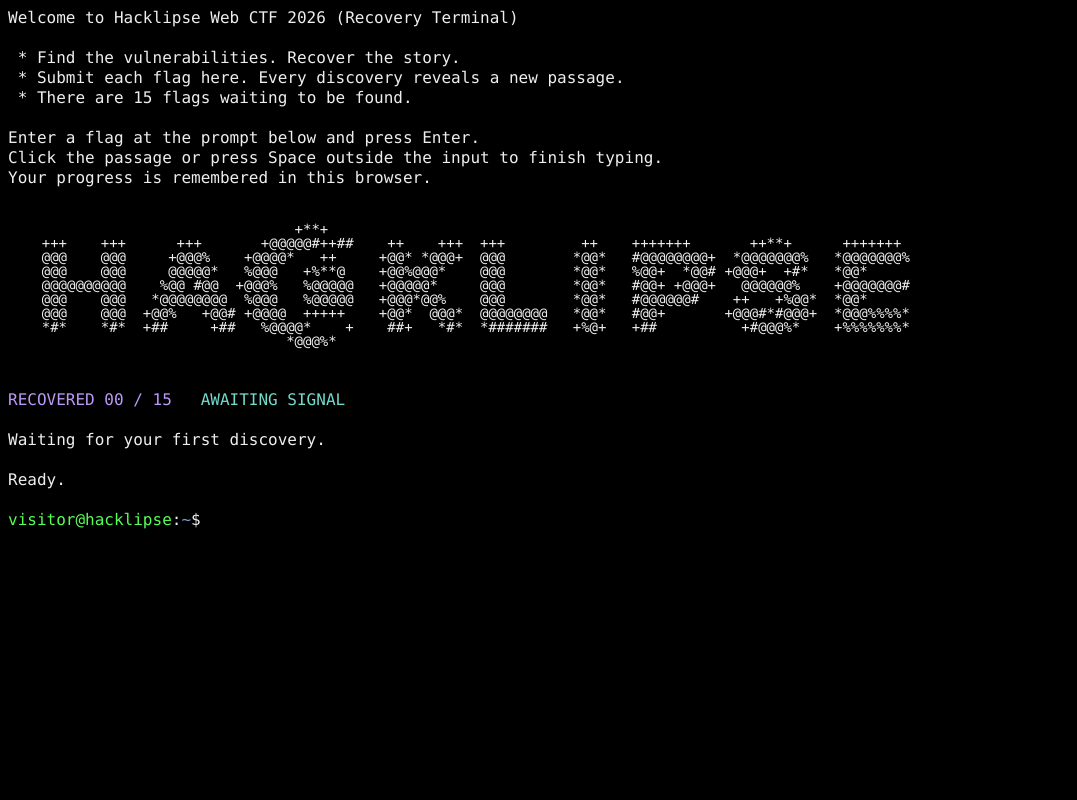
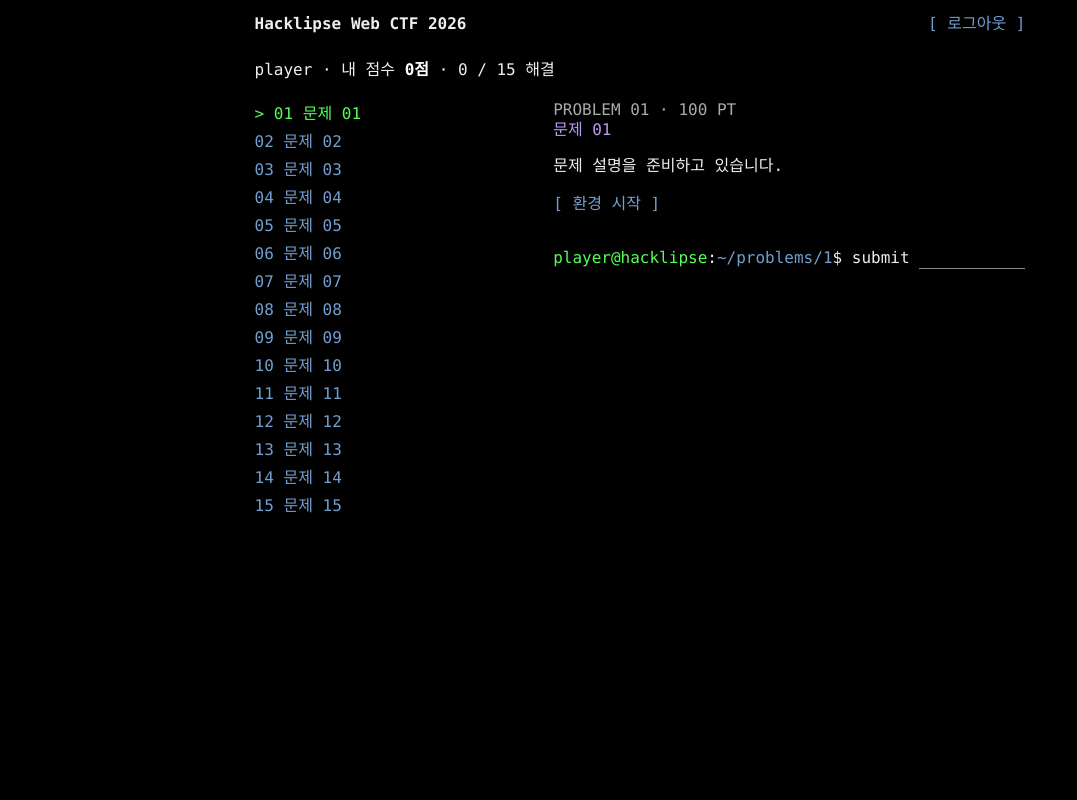
Before and after one commit to sua-h-lee/Hacklipse-Web-CTF-2026, a Flask app: page / in a window 1280 px wide. Shown: the whole page, without its empty margins (0-1077 px from the left). Run offline with Flask 3, Linux system fonts and the light colour scheme; the visitor is signed in with stand-in values (Sample User, id 1); data that the repository does not hold is empty; some web fonts are replaced.

Commit message:
Build participant login and challenge platform

```diff
--- a/app.py
+++ b/app.py
@@ -1,65 +1,6 @@
-import json
-import os
-import secrets
-import sqlite3
-from pathlib import Path
-from flask import Flask, jsonify, render_template, request, session
 from waitress import serve
 
-ROOT = Path(__file__).parent
-app = Flask(__name__, instance_relative_config=True)
-Path(app.instance_path).mkdir(exist_ok=True)
-key = Path(app.instance_path) / 'session.key'
-if not key.exists():
-    key.write_text(secrets.token_hex(32))
-    key.chmod(0o600)
-app.config.update(SECRET_KEY=os.environ.get('SECRET_KEY') or key.read_text(), SESSION_COOKIE_HTTPONLY=True, SESSION_COOKIE_SAMESITE='Lax', MAX_CONTENT_LENGTH=4096)
-DB = Path(app.instance_path) / 'progress.sqlite3'
-with sqlite3.connect(DB) as db:
-    db.execute('CREATE TABLE IF NOT EXISTS solves (player TEXT, flag_id INTEGER, PRIMARY KEY(player, flag_id))')
-FLAGS = json.loads(os.environ.get('CTF_FLAGS_JSON', '[]'))
-if FLAGS and (len(FLAGS) != 15 or not all(isinstance(f, str) and f and f.strip() == f for f in FLAGS) or len(set(FLAGS)) != 15):
-    raise ValueError('Configure exactly 15 distinct nonempty flags')
-PARTS = json.loads((ROOT / 'passage.json').read_text())
+from platform_server import app
 
-
-def state():
-    with sqlite3.connect(DB) as db:
-        count = db.execute('SELECT COUNT(*) FROM solves WHERE player=?', (session['player'],)).fetchone()[0]
-    attribution = 'The Moon and Sixpence\nW. Somerset Maugham' if count == 15 else None
-    return dict(count=count, parts=PARTS[:count], attribution=attribution)
-
-
-@app.get('/')
-@app.get('/submit')
-def index():
-    session.setdefault('player', secrets.token_hex(24))
-    session.setdefault('csrf', secrets.token_hex(24))
-    session.permanent = True
-    logo = (ROOT / 'ending_assets' / 'hacklipse_logo.txt').read_text(encoding='utf-8')
-    return render_template('submit.html', initial=state(), csrf=session['csrf'], logo=logo)
-
-
-@app.post('/submit')
-def submit():
-    if 'player' not in session or not secrets.compare_digest(request.headers.get('X-CSRF-Token', ''), session.get('csrf', 'missing')):
-        return jsonify(message='페이지를 새로고침해주세요.'), 403
-    if state()['count'] == 15:
-        return jsonify(message='Recovery complete. Submissions are closed.'), 409
-    if not FLAGS:
-        return jsonify(message='서버의 정답 플래그 설정 대기 중입니다.'), 503
-    data = request.get_json(silent=True) or {}
-    flag = data.get('flag') if isinstance(data, dict) else None
-    if not isinstance(flag, str) or not flag.strip() or len(flag) > 1024:
-        return jsonify(message='플래그를 입력해주세요. (최대 1024자)'), 400
-    matched = next((i for i, expected in enumerate(FLAGS) if secrets.compare_digest(flag.strip().encode(), expected.encode())), None)
-    if matched is None:
-        return jsonify(message='INCORRECT — 다시 시도해주세요.'), 400
-    with sqlite3.connect(DB) as db:
-        result = db.execute('INSERT OR IGNORE INTO solves VALUES (?, ?)', (session['player'], matched))
-        fresh = result.rowcount == 1
-    return jsonify(**state(), fresh=fresh, message='ACCEPTED — 기록을 복구했습니다.' if fresh else 'ALREADY RECOVERED — 이미 제출한 플래그입니다.')
-
-
-if __name__ == '__main__':
-    serve(app, host='0.0.0.0', port=8000)
+if __name__ == "__main__":
+    serve(app, host="0.0.0.0", port=8000)
--- /dev/null
+++ b/requirements.txt
@@ -0,0 +1,2 @@
+Flask>=3.1,<4
+waitress>=3,<4
--- /dev/null
+++ b/static/platform.css
@@ -0,0 +1,42 @@
+form { display:flex; flex-wrap:wrap; align-items:baseline; gap:1ch 2ch }
+a, button { font:inherit; color:#729fcf; background:transparent; border:0; padding:2px 0; cursor:pointer; text-decoration:none }
+button::before { content:'[ ' }
+button::after { content:' ]' }
+a:hover, button:hover { text-decoration:underline }
+.on { color:#55ff55 }
+aside .on::before { content:'> ' }
+.grid { display:grid; grid-template-columns:minmax(16ch,28ch) minmax(0,1fr); gap:3ch }
+aside a { display:block; line-height:1.5 }
+small { font:inherit; color:#aaa }
+.signal { color:#7aa2f7 }
+.answer { margin-top:2em }
+label { white-space:normal }
+:focus-visible { outline:1px dashed #eee; outline-offset:2px }
+@media(max-width:650px){.grid{grid-template-columns:1fr}aside{max-height:12em;overflow:auto}.logo{font-size:1.44vw}}
+.command { gap:1ch; flex-wrap:nowrap; max-width:88ch; cursor:text }
+.command input { flex:1; width:auto; max-width:none; border:0; outline:none; caret-color:#eee; caret-shape:block }
+.command:focus-within label { color:#fff }
+
+.answer.command input[name="flag"] { border-bottom:1px solid #888 }
+
+.boot-screen {
+  display: grid;
+  place-items: center;
+  min-height: 100svh;
+  background: #000;
+  color: #fff;
+  text-align: center;
+}
+.boot-screen main { width: 100%; min-width: 0; }
+.boot-screen .user, .boot-screen .logo, .boot-screen a { color: inherit; }
+.boot-screen .logo { font-size: clamp(3px, 1.4vw, 14px); }
+.boot-screen a:focus-visible { outline-color: #fff; }
+.login-screen h1, .login-screen .directory, .login-screen .signal { color: inherit; }
+.login-screen .command { width: fit-content; max-width: 100%; margin-inline: auto; }
+.login-screen .command input { width: 20ch; max-width: 42vw; caret-color: #fff; }
+.login-screen .user, .login-screen button, .login-screen .command:focus-within label { color: #fff; }
+.problem-screen { display:grid; justify-items:center; align-items:start; grid-template-rows:auto 1fr; min-height:100svh; padding:0; }
+.player-score strong { color:#fff; }
+.competition-header { width:min(88ch,100%); display:flex; align-items:center; justify-content:space-between; gap:2ch; padding:12px clamp(12px,3vw,40px); }
+.problem-screen main { width:min(88ch,100%); padding:0 clamp(12px,3vw,40px) 2rem; }
+.problem-screen .player-score { margin:0.75em 0 1.25em; }
--- a/static/terminal.css
+++ b/static/terminal.css
@@ -16,10 +16,7 @@
 }
 * { box-sizing: border-box; }
 body { margin: 0; min-height: 100vh; padding: 8px; background: #000; }
-.terminal, .shell { width: 100%; }
 .welcome { margin-bottom: 1.25em; }
-.motd { font: inherit; white-space: pre-wrap; margin: 0 0 1.25em; }
-.instructions { margin-bottom: 1.25em; }
 .logo {
   font: inherit;
   font-size: clamp(5px, 1.3vw, 14px);
@@ -29,21 +26,9 @@ body { margin: 0; min-height: 100vh; padding: 8px; background: #000; }
   overflow-x: auto;
   margin: 0 0 2em;
 }
-.status { display: flex; flex-wrap: wrap; gap: 1ch 3ch; margin-bottom: 1.25em; }
 h1 { font: inherit; margin: 0; color: #bb9af7; }
-#mode { color: #73daca; }
-#empty { margin-bottom: 1.25em; }
-#passage { white-space: pre-wrap; overflow-wrap: anywhere; max-width: 100ch; }
-#passage:empty { display: none; }
-#passage.typing::after { content: '█'; animation: blink 1s steps(2) infinite; }
-#attribution { white-space: pre-line; margin: 1.5em 0; }
-#congratulations { color: #55ff55; margin: 1.5em 0; }
 [hidden] { display: none !important; }
-#message { margin: 1.25em 0; }
-#message.feedback { color: #7aa2f7; }
-#message.error { color: #f7768e; }
 form { display: flex; align-items: baseline; gap: 1ch; margin: 0; }
-label { white-space: nowrap; }
 .user { color: #55ff55; }
 .directory { color: #729fcf; }
 input {
@@ -54,6 +39,4 @@ input {
 }
 .sr-only { position: absolute; width: 1px; height: 1px; padding: 0; margin: -1px; overflow: hidden; clip-path: inset(50%); white-space: nowrap; border: 0; }
 .sr-only:focus-visible { position: static; width: auto; height: auto; margin: 0; padding: 2px 8px; clip-path: none; }
-@keyframes blink { 50% { opacity: 0; } }
 @media(max-width: 600px) { :root { font-size: 14px; } }
-@media(prefers-reduced-motion: reduce) { * { animation: none !important; } }
--- a/static/terminal.js
+++ /dev/null
@@ -1,76 +0,0 @@
-const initial = JSON.parse(document.querySelector('#initial').textContent);
-const csrf = JSON.parse(document.querySelector('#csrf').textContent);
-const passage = document.querySelector('#passage');
-const form = document.querySelector('form');
-const input = document.querySelector('#flag');
-const button = form.querySelector('button');
-const message = document.querySelector('#message');
-let timer, target = '', currentAttribution = null, typing = false;
-let completed = false;
-function showAttribution() {
-  const attribution = document.querySelector('#attribution');
-  attribution.textContent = currentAttribution || '';
-  attribution.hidden = !currentAttribution;
-  document.querySelector('#congratulations').hidden = !currentAttribution;
-  if (currentAttribution) message.hidden = true;
-}
-function finish() {
-  if (!typing) return;
-  clearInterval(timer);
-  passage.textContent = target;
-  passage.classList.remove('typing');
-  typing = false;
-  showAttribution();
-}
-function update(data, animate) {
-  finish();
-  completed = data.count === 15;
-  input.disabled = completed;
-  button.disabled = completed;
-  form.hidden = completed;
-  document.querySelector('#count').textContent = String(data.count).padStart(2, '0');
-  document.querySelector('#mode').textContent = data.count === 15 ? 'RECOVERY COMPLETE' : 'AWAITING SIGNAL';
-  document.querySelector('#empty').hidden = data.count > 0;
-  currentAttribution = data.attribution;
-  target = data.parts.join('');
-  if (!animate || matchMedia('(prefers-reduced-motion: reduce)').matches) {
-    passage.textContent = target; showAttribution(); return;
-  }
-  let position = passage.textContent.length;
-  typing = true;
-  passage.classList.add('typing');
-  timer = setInterval(() => {
-    position += 2;
-    passage.textContent = target.slice(0, position);
-    if (position >= target.length) finish();
-  }, 24);
-}
-passage.addEventListener('click', finish);
-document.addEventListener('keydown', event => {
-  if (event.code === 'Space' && !event.target.closest('input,textarea,button,select,[contenteditable]') && typing) {
-    event.preventDefault(); finish();
-  }
-});
-form.addEventListener('submit', async event => {
-  event.preventDefault();
-  if (completed || button.disabled) return;
-  button.disabled = true;
-  message.classList.remove('error');
-  message.classList.remove('feedback');
-  message.textContent = 'VERIFYING…';
-  try {
-    const response = await fetch('/submit', {method:'POST', headers:{'Content-Type':'application/json','X-CSRF-Token':csrf}, body:JSON.stringify({flag:input.value})});
-    const data = await response.json();
-    message.textContent = data.message;
-    message.classList.add('feedback');
-    message.classList.toggle('error', !response.ok);
-    if (response.ok) { update(data, data.fresh); input.value = ''; }
-  } catch {
-    message.textContent = '연결 오류 — 다시 제출해주세요.';
-    message.classList.add('error');
-  } finally {
-    button.disabled = completed;
-    if (!completed) input.focus();
-  }
-});
-update(initial, false);
--- /dev/null
+++ b/templates/logo.txt
@@ -0,0 +1 @@
+../ending_assets/hacklipse_logo.txt
--- /dev/null
+++ b/templates/platform.html
@@ -0,0 +1,11 @@
+<!doctype html><html lang="ko"><meta charset="utf-8"><meta name="viewport" content="width=device-width,initial-scale=1"><title>Hacklipse Web CTF 2026</title><link rel="stylesheet" href="/static/terminal.css"><link rel="stylesheet" href="/static/platform.css?v=10"><body class="{{ 'boot-screen login-screen' if login else 'problem-screen' }}">
+{% macro csrf() %}<input type="hidden" name="csrf" value="{{ session.csrf }}">{% endmacro %}
+{% if not login %}<header class="competition-header"><strong>Hacklipse Web CTF 2026</strong><form method="post" action="/logout">{{ csrf() }}<button>로그아웃</button></form></header>{% endif %}
+<main>
+{% for message in get_flashed_messages() %}<p role="status" class="signal">{{ message }}</p>{% endfor %}
+{% if login %}<h1>참가자 로그인</h1><p>참가 코드를 입력하고 Enter를 누르세요.</p><form class="command" method="post">{{ csrf() }}<label for="code"><span class="user">visitor@hacklipse</span>:<span class="directory">~</span>$</label><input id="code" aria-label="참가 코드" name="code" type="password" required autofocus enterkeyhint="go"><button class="sr-only">접속</button></form>
+{% else %}
+<p class="player-score">{{ session.get("name", "player") }} · 내 점수 <strong>{{ score }}점</strong> · {{ solved|length }} / 15 해결</p>
+<div class="grid"><aside aria-label="문제 목록">{% for p in catalog %}<a class="{{ 'on' if loop.index == n }}" href="/problems/{{ loop.index }}">{{ '%02d'|format(loop.index) }} {{ p.title }} <small>{{ '해결' if loop.index in solved }} {{ '실행 중' if env and env[0]==loop.index }}</small></a>{% endfor %}</aside><section><small>PROBLEM {{ '%02d'|format(n) }} · {{ catalog[n-1].points }} PT</small><h1>{{ catalog[n-1].title }}</h1><p>{{ catalog[n-1].description }}</p>
+{% if env and env[0]==n %}<a href="{{ env[1] }}" target="_blank" rel="noopener">내 환경 접속 ↗</a>{% else %}<form method="post" action="/problems/{{ n }}/start">{{ csrf() }}{% if env %}<label><input type="checkbox" required name="replace" value="{{ env[0] }}"> {{ env[0] }}번 환경 종료에 동의합니다.</label>{% endif %}<button>환경 시작</button></form>{% endif %}
+<form class="answer command" method="post" action="/problems/{{ n }}/submit">{{ csrf() }}<label for="flag"><span class="user">{{ session.get("name", "player") }}@hacklipse</span>:<span class="directory">~/problems/{{ n }}</span>$ submit</label><input id="flag" aria-label="플래그" required name="flag" autocomplete="off" spellcheck="false" autocapitalize="off" enterkeyhint="go" maxlength="1024"><button class="sr-only">제출</button></form></section></div>{% endif %}</main></body></html>
--- a/templates/submit.html
+++ /dev/null
@@ -1,20 +0,0 @@
-<!doctype html>
-<html lang="ko"><head><meta charset="utf-8"><meta name="viewport" content="width=device-width,initial-scale=1"><title>Hacklipse — Recovery Terminal</title><link rel="stylesheet" href="{{ url_for('static', filename='terminal.css') }}"></head>
-<body><main class="terminal">
-<section class="shell">
-<div class="welcome">Welcome to Hacklipse Web CTF 2026 (Recovery Terminal)</div>
-<pre class="motd"> * Find the vulnerabilities. Recover the story.
- * Submit each flag here. Every discovery reveals a new passage.
- * There are 15 flags waiting to be found.</pre>
-<div class="instructions">Enter a flag at the prompt below and press Enter.<br>Click the passage or press Space outside the input to finish typing.<br>Your progress is remembered in this browser.</div>
-<pre class="logo" role="img" aria-label="HACKLIPSE 로고">{{ logo }}</pre>
-<div class="status"><h1>RECOVERED <span id="count">00</span> / 15</h1><span id="mode">AWAITING SIGNAL</span></div>
-<div id="empty">Waiting for your first discovery.</div>
-<article id="passage" aria-label="복구된 글"></article>
-<div id="attribution" hidden aria-label="작품명과 작가" aria-live="polite"></div>
-<p id="congratulations" hidden role="status">Congratulations! You've discovered all 15 flags and recovered the complete story.<br>Thank you for playing Hacklipse Web CTF 2026.</p>
-<p id="message" role="status" aria-live="polite">Ready.</p>
-<form id="submission"><label for="flag"><span class="user">visitor@hacklipse</span>:<span class="directory">~</span>$</label><input id="flag" name="flag" aria-label="플래그 입력" autocomplete="off" autocapitalize="off" spellcheck="false" maxlength="1024" required autofocus><button class="sr-only" type="submit">플래그 제출</button></form>
-</section></main>
-<script id="initial" type="application/json">{{ initial|tojson }}</script><script id="csrf" type="application/json">{{ csrf|tojson }}</script><script src="{{ url_for('static', filename='terminal.js') }}"></script>
-</body></html>
```
Also changed, not shown: PLATFORM.md (added, +18 -0 lines), passage.json (deleted, +0 -17 lines), platform_server.py (added, +195 -0 lines), static/intro.js (added, +8 -0 lines), templates/intro.html (added, +21 -0 lines), README.md, 1 other file.
